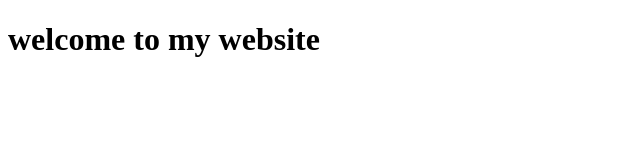
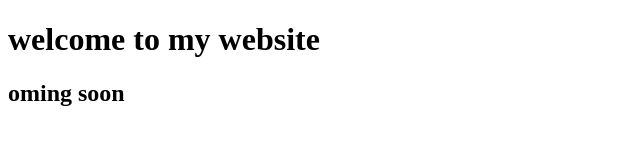
Before and after one commit to katnik-256/my-website, a plain HTML site: page index.html in a window 1280 px wide. Shown: the whole page, without its empty margins (0-640 px from the left). Drawn offline with Linux system fonts and the light colour scheme.

Commit message:
my second line

```diff
--- a/index.html
+++ b/index.html
@@ -8,5 +8,6 @@
 </head>
 <body>
     <h1>welcome to my website</h1>
+    <h2>oming soon</h2>
 </body>
 </html>
```
